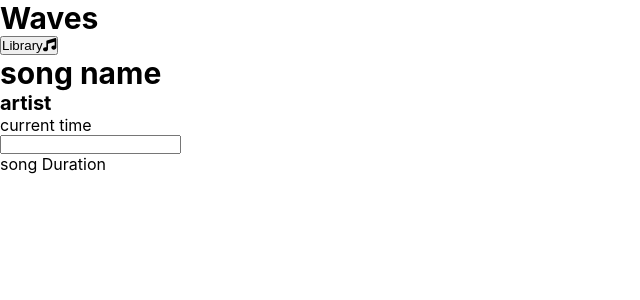
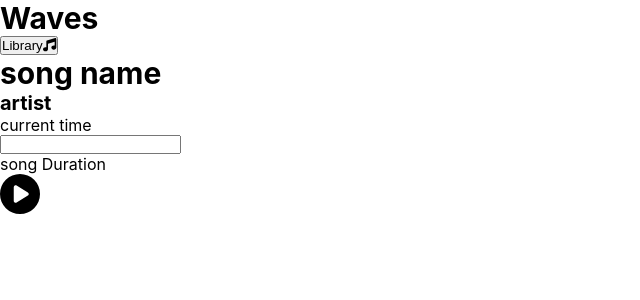
Before and after one commit to JacobMarsay/my-portfolio, a React (Create React App) app: page /projects/1/1 in a window 1280 px wide. Shown: the top 300 px of the page, without its empty margins (0-640 px from the left). Built offline with nearby package versions, Linux system fonts and the light colour scheme.

Commit message:
Getting songStatus and dispatching actions for songStatus

```diff
--- a/src/projects/Wave Music App/components/Player.js
+++ b/src/projects/Wave Music App/components/Player.js
@@ -1,14 +1,27 @@
 import React from "react";
 import { FontAwesomeIcon } from "@fortawesome/react-fontawesome";
+import { useSelector, useDispatch } from "react-redux";
+import { songStatus } from "../redux/slices/musicSlice";
 import {
   faPlayCircle,
   faAngleLeft,
   faAngleRight,
   faPauseCircle,
 } from "@fortawesome/free-solid-svg-icons";
-const Player = () => {
+const Player = (audioRef) => {
+  const dispatch = useDispatch();
+  const isPlaying = useSelector((state) => state.player.isPlaying);
+  console.log(isPlaying);
   // Event Handlers
-  function playSongHandler() {}
+  function playSongHandler() {
+    if (isPlaying) {
+      // audioRef.current.play();
+      dispatch(songStatus());
+    } else {
+      // audioRef.current.pause();
+      dispatch(songStatus());
+    }
+  }
 
   function timeUpdateHandler(e) {
     // Event handler that targets the current time and duration
@@ -27,9 +40,7 @@ const Player = () => {
     );
   }
 
-  function dragInputBarHandler(e) {
-
-  }
+  function dragInputBarHandler(e) {}
 
   function activeLibraryHandler(nextPrev) {}
 
@@ -42,22 +53,28 @@ const Player = () => {
       <div className="time__control">
         <p>current time</p>
         <div>
-          <input
-
-          />
+          <input />
           <div className="animate__track"></div>
         </div>
         <p>song Duration</p>
       </div>
       <div className="play__control">
+        <FontAwesomeIcon />
         <FontAwesomeIcon
-
+          onClick={playSongHandler}
+          className="play"
+          size="4x"
+          icon={isPlaying ? faPauseCircle : faPlayCircle}
         />
-        <FontAwesomeIcon/>
-        <FontAwesomeIcon/>
+        <FontAwesomeIcon />
       </div>
-      <audio
-      ></audio>
+      {/* <audio
+        onTimeUpdate={timeUpdateHandler}
+        onLoadedMetadata={timeUpdateHandler} // Get time duration of song on load
+        ref={audioRef}
+        src={currentSong.audio}
+        onEnded={songEndHandler}
+      ></audio> */}
     </div>
   );
 };
```
